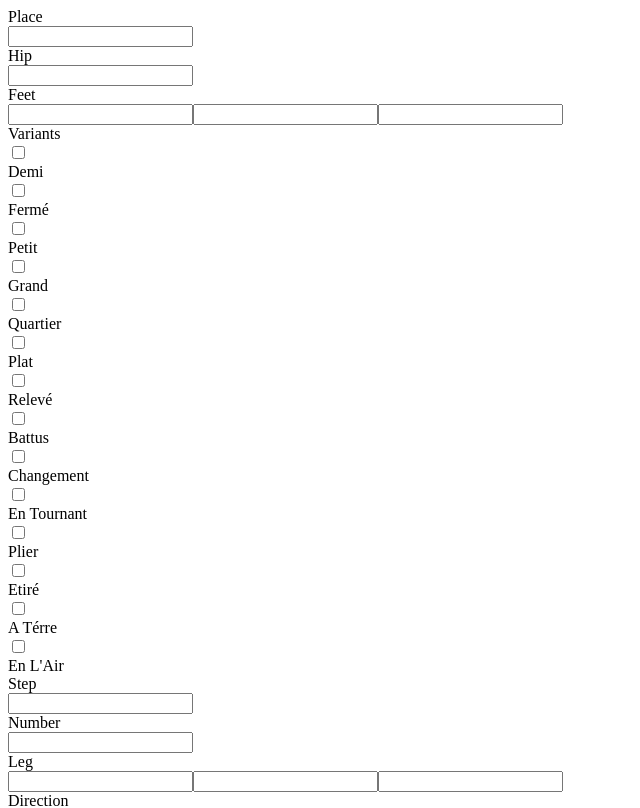
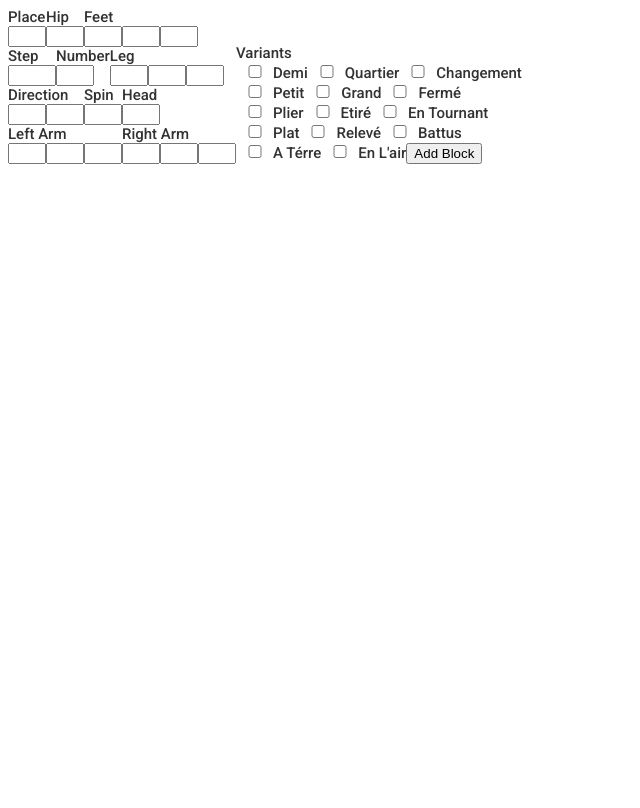
Before and after one commit to Pancho-23/ballet-notation-frontend, a React (Create React App) app: page / in a window 1280 px wide. Shown: the top 808 px of the page, without its empty margins (0-640 px from the left). Built offline with nearby package versions, Linux system fonts and the light colour scheme.

Commit message:
Structure Block

```diff
--- a/src/components/BlockInput.js
+++ b/src/components/BlockInput.js
@@ -1,12 +1,12 @@
+import '../styles/BlockInput.css';
 
 function BlockInput() {
-
-
 
   const handleSubmit = (event) => {
     event.preventDefault();
 
     // Access the selected values directly from the input
+
 
     const placeInput = document.getElementById('place-input').value;
     const hipInput = document.getElementById('hip-input').value;
@@ -30,7 +30,7 @@
     const headInput = document.getElementById('head-input').value;
 
 
-    const variantInput = '';
+    let variantInput = '';
 
     if (document.getElementById('demi').checked === true) {
       variantInput += 'D'
@@ -75,19 +75,24 @@
       variantInput += 'A'
     }
 
+
+
+
     const finalBlock = placeInput + hipInput + feetPositionInput + feetOrderInput + feetOpenCloseInput + variantInput + stepInput + numberInput + legFormInput + legCardinalInput + legSideInput + directionCardinalInput + directionSideInput + spinInput + leftArmPositionInput + leftArmSideInput + leftArmFormInput + rightArmPositionInput + rightArmSideInput + rightArmFormInput + headInput;
 
   }
 
   return (
 
-    <div className="block-container">
+    <div className='main-container'>
 
       <form>
 
-        {/* Start: Place Input */}
-        <div className="place block-box" id="place-container">
-          <div className="block-header">Place</div>
+        <div className="init L0">
+          <div className="h L1">
+            <div className="L2">
+              <div className="h L3">
+                <div>Place</div>
                 <div className="block-input">
 
                   <label htmlFor="place-input"></label>
@@ -108,14 +113,9 @@
 
                 </div>
               </div>
-        {/* End: Place Input */}
-
-
-        {/* Start: Hip Input */}
-        <div className="hip block-box block-box" id="hip-container">
-          <div className="block-header">Hip</div>
+              <div className="h L3">
+                <div>Hip</div>
                 <div className="block-input">
-
                   <label htmlFor="hip-input"></label>
                   <input type="text" id="hip-input" list="hip-options" />
 
@@ -130,15 +130,12 @@
                     <option label="Back Left" value='7'></option>
                     <option label="Left" value='8'></option>
                   </datalist>
-
                 </div>
               </div>
-        {/* End: Hip Input */}
+              <div className="h L3">
+                <div>Feet</div>
+                <div className="block-input">
 
-        {/* Start: Feet Input */}
-        <div className="feet block-box" id="feet-container">
-          <div className="block-header">Feet</div>
-          <div className="block-input">
                   <label htmlFor="feet-position-input"></label>
                   <input type="text" id="feet-position-input" list="feet-position-options" />
 
@@ -171,111 +168,13 @@
 
                 </div>
               </div>
-        {/* End: Feet Input */}
-
-        {/* Start: Variants Input */}
-        <div className="variants block-box" id="variants-container">
-          <div className="block-header">Variants</div>
-          <div className="block-input variants-checkboxes">
-
-            <div className="check">
-              <input type="checkbox" name="Demi" id="demi" value='D' />
-              <div className="check-tag">
-                Demi
             </div>
-            </div>
-            <div className="check">
-              <input type="checkbox" name="Fermé" id='ferme' value='F' />
-              <div className="check-tag">
-                Fermé
-              </div>
-            </div>
-            <div className="check">
-              <input type="checkbox" name="Petit" id='petit' value='T' />
-              <div className="check-tag">
-                Petit
-              </div>
-            </div>
-            <div className="check">
-              <input type="checkbox" name="Grand" id='grand' value='G' />
-              <div className="check-tag">
-                Grand
-              </div>
-            </div>
-            <div className="check">
-              <input type="checkbox" name="Quartier" id='quartier' value='Q' />
-              <div className="check-tag">
-                Quartier
-              </div>
-            </div>
-            <div className="check">
-              <input type="checkbox" name="Plat" id='plat' value='L' />
-              <div className="check-tag">
-                Plat
-              </div>
-            </div>
-            <div className="check">
-              <input type="checkbox" name="Relevé" id='releve' value='V' />
-              <div className="check-tag">
-                Relevé
-              </div>
-            </div>
-            <div className="check">
-              <input type="checkbox" name="Battus" id='battus' value='B' />
-              <div className="check-tag">
-                Battus
-              </div>
-            </div>
-            <div className="check">
-              <input type="checkbox" name="Changement" id='changement' value='C' />
-              <div className="check-tag">
-                Changement
-              </div>
-            </div>
-            <div className="check">
-              <input type="checkbox" name="En Tournant" id='entournant' value='N' />
-              <div className="check-tag">
-                En Tournant
-              </div>
-            </div>
-            <div className="check">
-              <input type="checkbox" name="Plier" id='plier' value='P' />
-              <div className="check-tag">
-                Plier
-              </div>
-            </div>
-            <div className="check">
-              <input type="checkbox" name="Etiré" id='etire' value='E' />
-              <div className="check-tag">
-                Etiré
-              </div>
-            </div>
-            <div className="check">
-              <input type="checkbox" name="A Térre" id='aterre' value='R' />
-              <div className="check-tag">
-                A Térre
-              </div>
-            </div>
-            <div className="check">
-              <input type="checkbox" name="En L'Air" id='enlair' value='A' />
-              <div className="check-tag">
-                En L'Air
-              </div>
-            </div>
-
-
-          </div>
-
-        </div>
-        {/* End: Variants Input */}
-
-        {/* Start: Step Input / PENDING */}
-        <div className="step block-box" id="step-container">
-          <div className="block-header">Step</div>
+            <div className="L2">
+              <div className="h L3">
+                <div>Step</div>
                 <div className="block-input">
-
                   <label htmlFor="step-input"></label>
-            <input type="text" id="step-input" list="step-options" />
+                  <input className="step" type="text" id="step-input" list="step-options" />
 
                   <datalist id="step-options">
                     <option label="Ommited" value='' selected></option>
@@ -349,15 +248,10 @@
                     <option label="Vals (Pas de)" value='vs'></option>
                     <option label="Tour" value='tr'></option>
                   </datalist>
-
-
                 </div>
               </div>
-        {/* End: Step Input */}
-
-        {/* Start: Number Input */}
-        <div className="number block-box" id="number-container">
-          <div className="block-header">Number</div>
+              <div className="h L3">
+                <div>Number</div>
                 <div className="block-input">
                   <label htmlFor="number-input"></label>
 
@@ -373,14 +267,10 @@
                     <option label="Seventuple" value='7'></option>
                     <option label="Eightuple" value='8'></option>
                   </datalist>
-
                 </div>
               </div>
-        {/* End: Number Input */}
-
-        {/* Start: Leg Input */}
-        <div className="leg block-box" id="leg-container">
-          <div className="block-header">Leg</div>
+              <div className="h L3">
+                <div>Leg</div>
                 <div className="block-input">
                   <label htmlFor="leg-form-input"></label>
                   <input type="text" id="leg-form-input" list="leg-form-options" />
@@ -410,16 +300,13 @@
                     <option label="Right Leg" value='' selected></option>
                     <option label="Left Leg" value='!'></option>
                   </datalist>
-
                 </div>
               </div>
-        {/* End: Leg Input */}
-
-        {/* Start: Direction Input */}
-        <div className="direction block-box" id="direction-container">
-          <div className="block-header">Direction</div>
+            </div>
+            <div className="L2">
+              <div className="h L3">
+                <div>Direction</div>
                 <div className="block-input">
-
                   <label htmlFor="direction-cardinal-input"></label>
                   <input type="text" id="direction-cardinal-input" list="direction-cardinal-options" />
 
@@ -437,16 +324,11 @@
                     <option label="Right Leg / Ommited" value='' selected></option>
                     <option label="Left Leg" value='!'></option>
                   </datalist>
-
                 </div>
               </div>
-        {/* End: Direction Input */}
-
-        {/* Start: Spin Input */}
-        <div className="spin block-box" id="spin-container">
-          <div className="block-header">Spin</div>
+              <div className="h L3">
+                <div>Spin</div>
                 <div className="block-input">
-
                   <label htmlFor="spin-input"></label>
                   <input type="text" id="spin-input" list="spin-options" />
 
@@ -455,16 +337,32 @@
                     <option label="Clockwise" value='>'></option>
                     <option label="Counter-Clockwise" value='<'></option>
                   </datalist>
-
                 </div>
               </div>
-        {/* End: Spin Input */}
+              <div className="h L3">
+                <div>Head</div>
+                <div className="block-input">
+                  <label htmlFor="head-input"></label>
+                  <input type="text" id="head-input" list="head-options" />
 
-        {/* Start: Left Arm Input */}
-        <div className="leftarm block-box" id="leftarm-container">
-          <div className="block-header">Left Arm</div>
+                  <datalist id="head-options">
+                    <option label="Ommited" value='' selected></option>
+                    <option label="En Dehors Left" value='1'></option>
+                    <option label="Front" value='2'></option>
+                    <option label="En Dehors Right" value='3'></option>
+                    <option label="Profile Right" value='4'></option>
+                    <option label="En Dedans Right" value='5'></option>
+                    <option label="Down" value='6'></option>
+                    <option label="En Dedans Left" value='7'></option>
+                    <option label="Profile Left" value='8'></option>
+                  </datalist>
+                </div>
+              </div>
+            </div>
+            <div className="L2">
+              <div className="h L3">
+                <div>Left Arm</div>
                 <div className="block-input">
-
                   <label htmlFor="leftarm-form-input"></label>
                   <input type="text" id="leftarm-position-input" list="leftarm-position-options" />
 
@@ -499,16 +397,11 @@
                     <option label="Allongé" value='°'></option>
                     <option label="w/Partenaire" value='"'></option>
                   </datalist>
-
                 </div>
               </div>
-        {/* End: Left Arm Input */}
-
-        {/* Start: Right Arm Input */}
-        <div className="rightarm block-box" id="rightarm-container">
-          <div className="block-header">Right Arm</div>
+              <div className="h L3">
+                <div>Right Arm</div>
                 <div className="block-input">
-
                   <label htmlFor="rightarm-form-input"></label>
                   <input type="text" id="rightarm-position-input" list="rightarm-position-options" />
 
@@ -543,42 +436,100 @@
                     <option label="Allongé" value='°'></option>
                     <option label="w/Partenaire" value='"'></option>
                   </datalist>
-
                 </div>
               </div>
-        {/* End: Right Arm Input */}
-
-        {/* Start: Head Input */}
-        <div className="head block-box" id="head-container">
-          <div className="block-header">Head</div>
-          <div className="block-input">
-
-            <label htmlFor="head-input"></label>
-            <input type="text" id="head-input" list="head-options" />
-
-            <datalist id="head-options">
-              <option label="Ommited" value='' selected></option>
-              <option label="En Dehors Left" value='1'></option>
-              <option label="Front" value='2'></option>
-              <option label="En Dehors Right" value='3'></option>
-              <option label="Profile Right" value='4'></option>
-              <option label="En Dedans Right" value='5'></option>
-              <option label="Down" value='6'></option>
-              <option label="En Dedans Left" value='7'></option>
-              <option label="Profile Left" value='8'></option>
-            </datalist>
-
             </div>
           </div>
-        {/* End: Head Input */}
+          <div className="h L1">
+            <div className="L2">Variants</div>
+            <div className="L2">
+              <div>
+                <div className="h">
+                  <div className="h"><input type="checkbox" name="Demi" id="demi" value='D' /></div>
+                  <div className="h">Demi</div>
+                </div>
+                <div className="h">
+                  <div className="h"><input type="checkbox" name="Quartier" id='quartier' value='Q' /></div>
+                  <div className="h">Quartier</div>
+                </div>
+                <div className="h">
+                  <div className="h"><input type="checkbox" name="Changement" id='changement' value='C' /></div>
+                  <div className="h">Changement</div>
+                </div>
+              </div>
+              <div>
+                <div className="h">
+                  <div className="h"><input type="checkbox" name="Petit" id='petit' value='T' /></div>
+                  <div className="h">Petit</div>
+                </div>
+                <div className="h">
+                  <div className="h"><input type="checkbox" name="Grand" id='grand' value='G' /></div>
+                  <div className="h">Grand</div>
+                </div>
+                <div className="h">
+                  <div className="h"><input type="checkbox" name="Fermé" id='ferme' value='F' /></div>
+                  <div className="h">Fermé</div>
+                </div>
+              </div>
+              <div>
+                <div className="h">
+                  <div className="h"><input type="checkbox" name="Plier" id='plier' value='P' /></div>
+                  <div className="h">Plier</div>
+                </div>
+                <div className="h">
+                  <div className="h"><input type="checkbox" name="Etiré" id='etire' value='E' /></div>
+                  <div className="h">Etiré</div>
+                </div>
+                <div className="h">
+                  <div className="h"><input type="checkbox" name="En Tournant" id='entournant' value='N' /></div>
+                  <div className="h">En Tournant</div>
+                </div>
+              </div>
+              <div>
+                <div className="h">
+                  <div className="h"><input type="checkbox" name="Plat" id='plat' value='L' /></div>
+                  <div className="h">Plat</div>
+                </div>
+                <div className="h">
+                  <div className="h"><input type="checkbox" name="Relevé" id='releve' value='V' /></div>
+                  <div className="h">Relevé</div>
+                </div>
+                <div className="h">
+                  <div className="h"><input type="checkbox" name="Battus" id='battus' value='B' /></div>
+                  <div className="h">Battus</div>
+                </div>
+              </div>
+              <div>
+                <div className="h">
+                  <div className="h"><input type="checkbox" name="A Térre" id='aterre' value='R' /></div>
+                  <div className="h">A Térre</div>
+                </div>
+                <div className="h">
+                  <div className="h"><input type="checkbox" name="En L'Air" id='enlair' value='A' /></div>
+                  <div className="h">En L'air</div>
+                </div>
+                <div className="h">
+                  <button>Add Block</button>
+                </div>
+              </div>
+            </div>
+          </div>
+        </div>
 
-        {/* Button to Add the Block to the file */}
 
       </form>
 
-      <button onSubmit={handleSubmit}>Add Block</button>
+
+
+      <div classNameName="currentblock">
 
       </div>
+
+    </div>
+
+
+
+
 
   )
 
--- a/src/styles/BlockInput.css
+++ b/src/styles/BlockInput.css
@@ -0,0 +1,21 @@
+@import url('https://fonts.googleapis.com/css2?family=Roboto:ital,wght@0,100;0,300;0,400;0,500;0,700;0,900;1,100;1,300;1,400;1,500;1,700;1,900&display=swap');
+
+body {
+  font-family: 'Roboto';
+  font-size: 15px;
+  font-weight: 500;
+  color: rgb(51, 50, 50);
+}
+
+
+input {
+  width: 30px;
+}
+
+.step {
+  width: 40px;
+}
+
+.h {
+  display: inline-block;
+}
```
Also changed, not shown: src/components/CurrentPhrase.js (added). Lines whose indentation alone changed are shown as unchanged.
